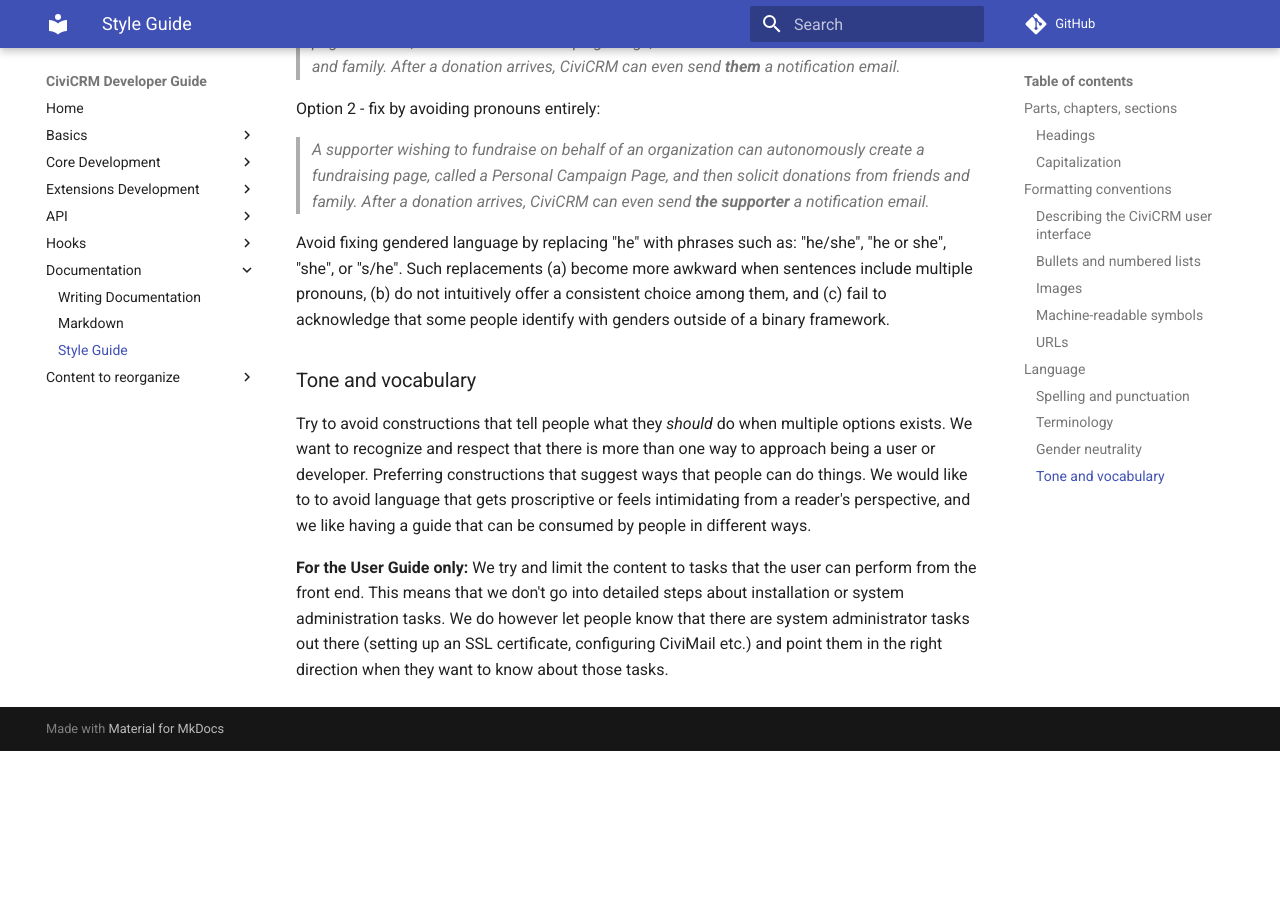
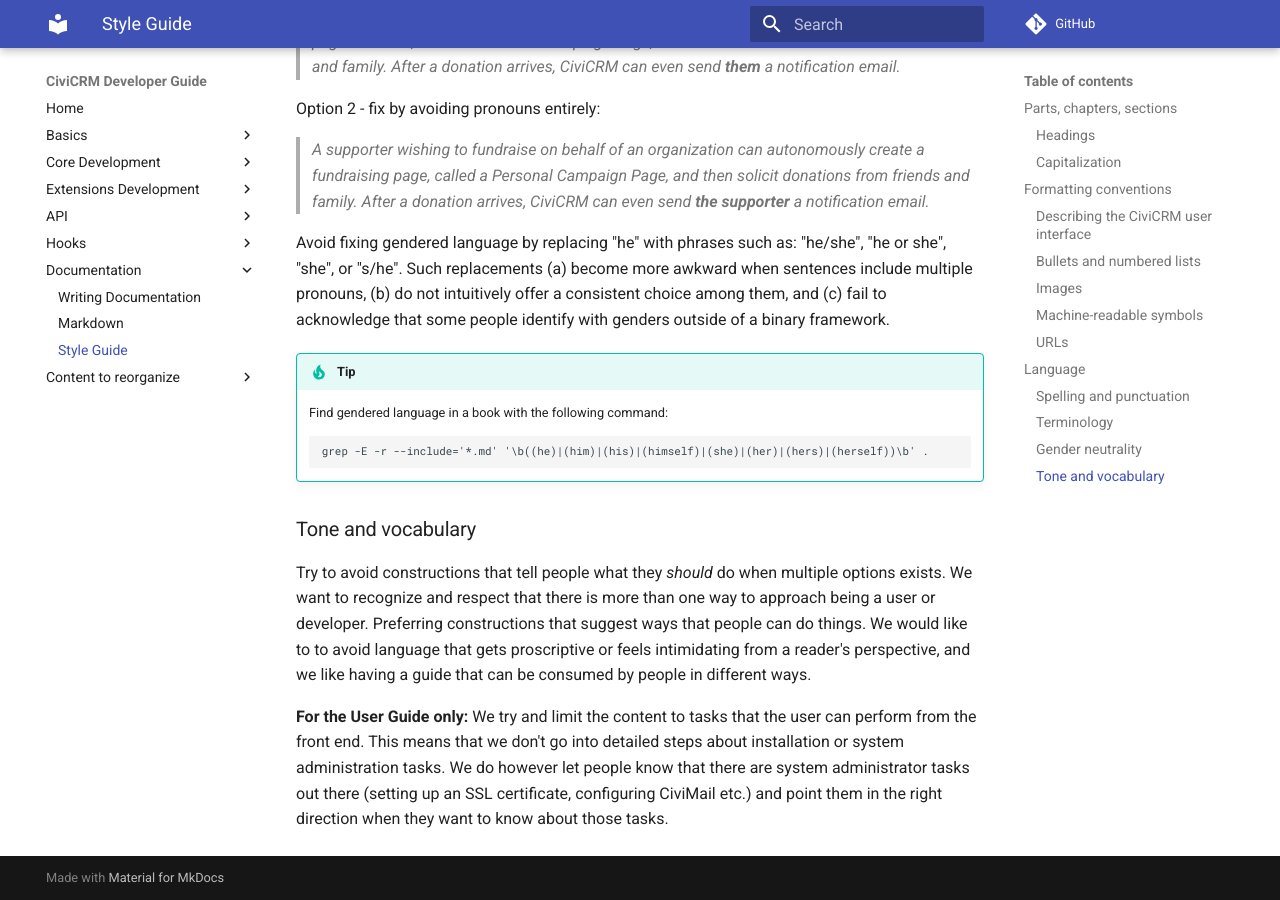
Before and after one commit to civicrm/civicrm-dev-docs, an MkDocs documentation site: the page built from docs/best-practices/documentation-style-guide.md, in a window 1280 px wide and 900 px high, scrolled down 4213 px. Built offline with MkDocs 1.6.1 and Material for MkDocs 9.7.7, drawn with Linux system fonts in a browser that asks for light colours; comment, search, counter and statistics services are not loaded; old or Windows-style settings are respelled for this version of MkDocs; before the commit the page ends 4964 px from its top, so only the background shows below that.

Commit message:
style guide - helpful grep command to find gendered language

````diff
--- a/docs/best-practices/documentation-style-guide.md
+++ b/docs/best-practices/documentation-style-guide.md
@@ -200,6 +200,13 @@
 a consistent choice among them, and (c) fail to acknowledge that some people
 identify with genders outside of a binary framework.
 
+!!! tip
+    Find gendered language in a book with the following command:
+
+    ```
+    grep -E -r --include='*.md' '\b((he)|(him)|(his)|(himself)|(she)|(her)|(hers)|(herself))\b' .
+    ```
+
 [singular they]: https://en.wikipedia.org/wiki/Singular_they
 
 ### Tone and vocabulary
````
